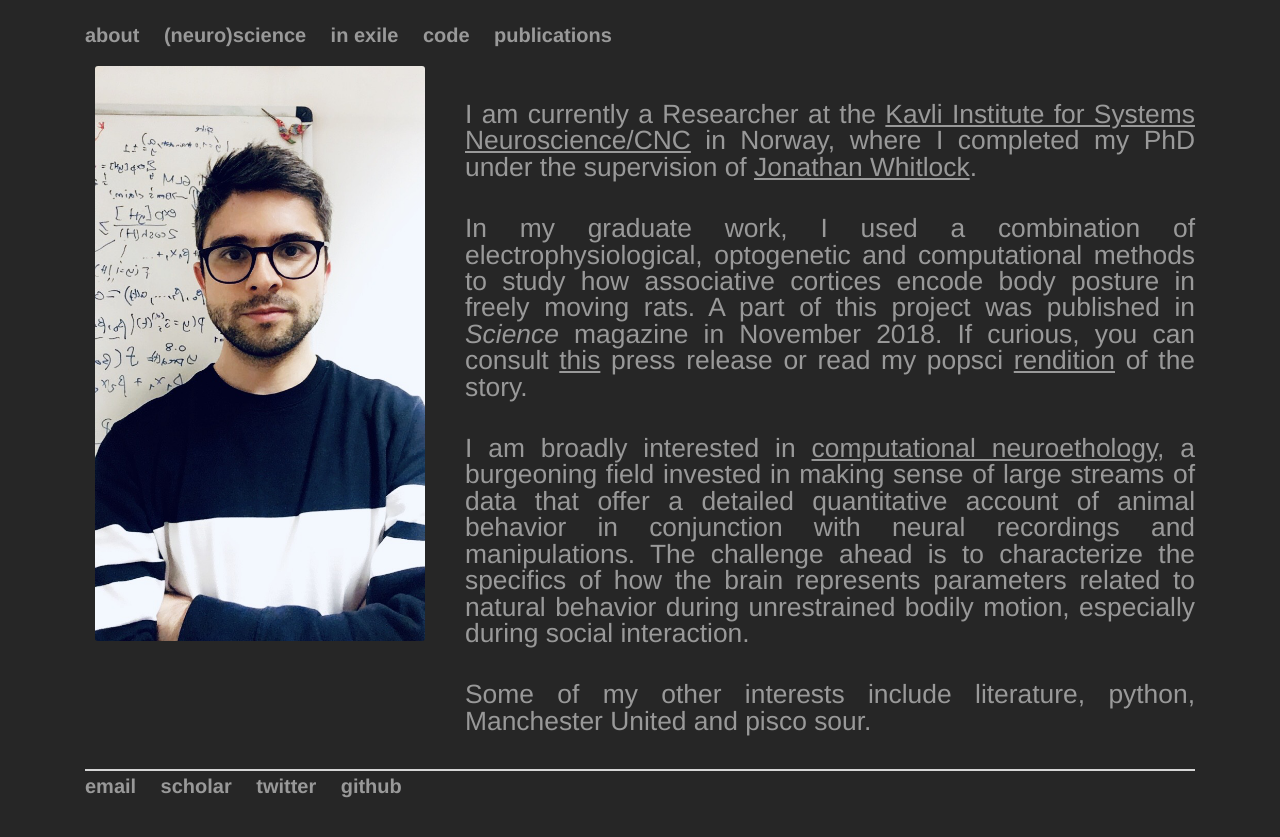
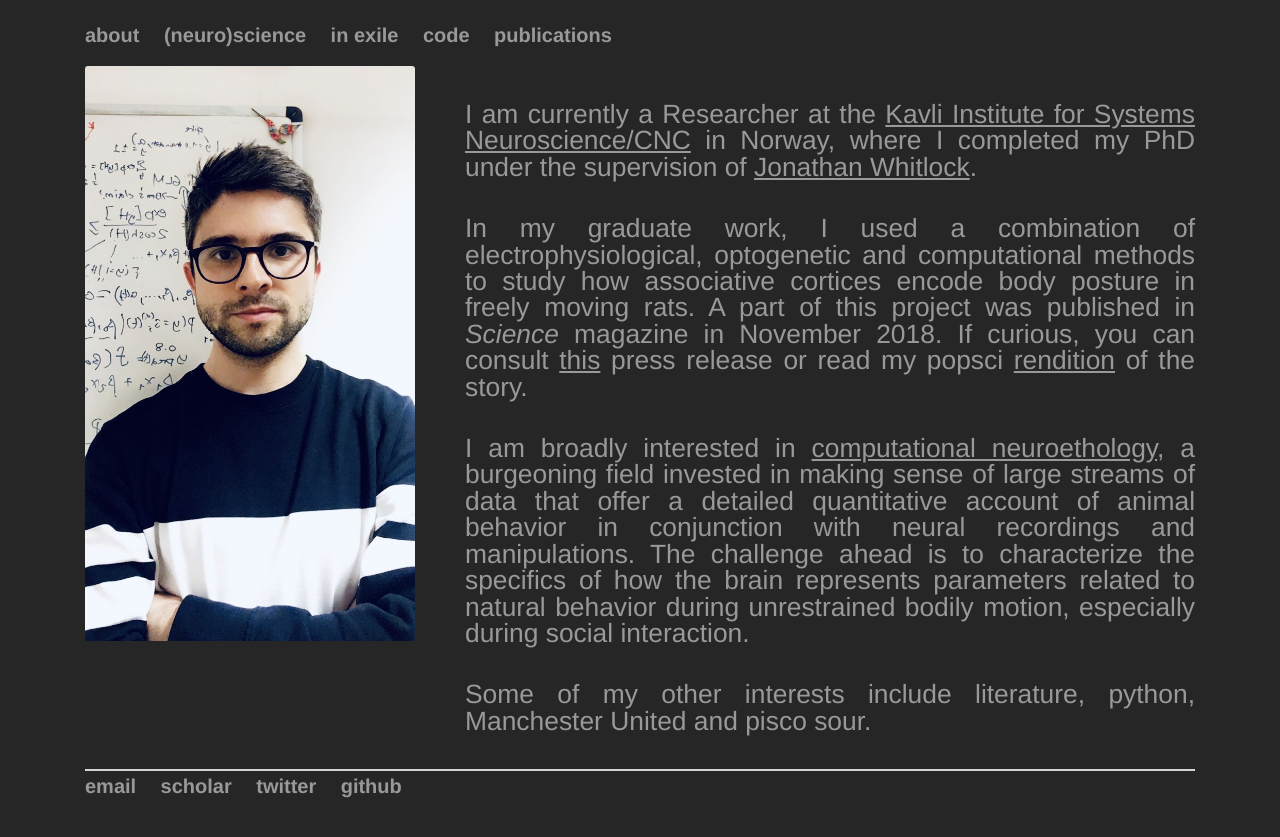
Before and after one commit to bartulem/bartulem.github.io, a Jekyll site: the page built from about/index.html, in a window 1280 px wide. Shown: the top 837 px of the page. Built offline with Jekyll 4.4.1, drawn with Linux system fonts in a browser that asks for light colours.

Commit message:
Update index.html

```diff
--- a/about/index.html
+++ b/about/index.html
@@ -3,7 +3,7 @@ layout: default
 title: bartulem
 ---
 <div class="row marketing">
-	<div class="col-sm-4 text-center" style="vertical-align: middle">
+	<div class="col-sm-4">
 		<img class="rounded-corners" alt="Bartul Mimica" src="http://bartulem.github.io/img/bm2020w.png" style="width:330px;height:575px;">
 	</div>
 	<div class="col-sm-8">
```
